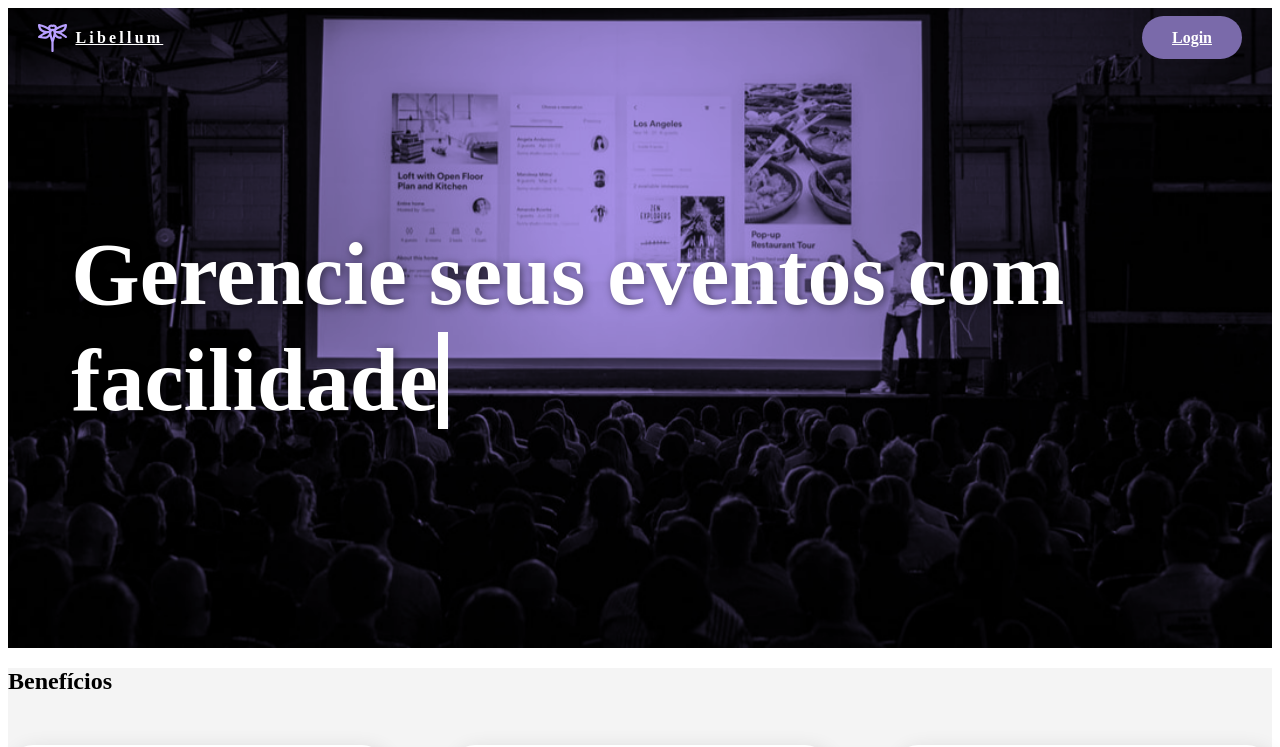
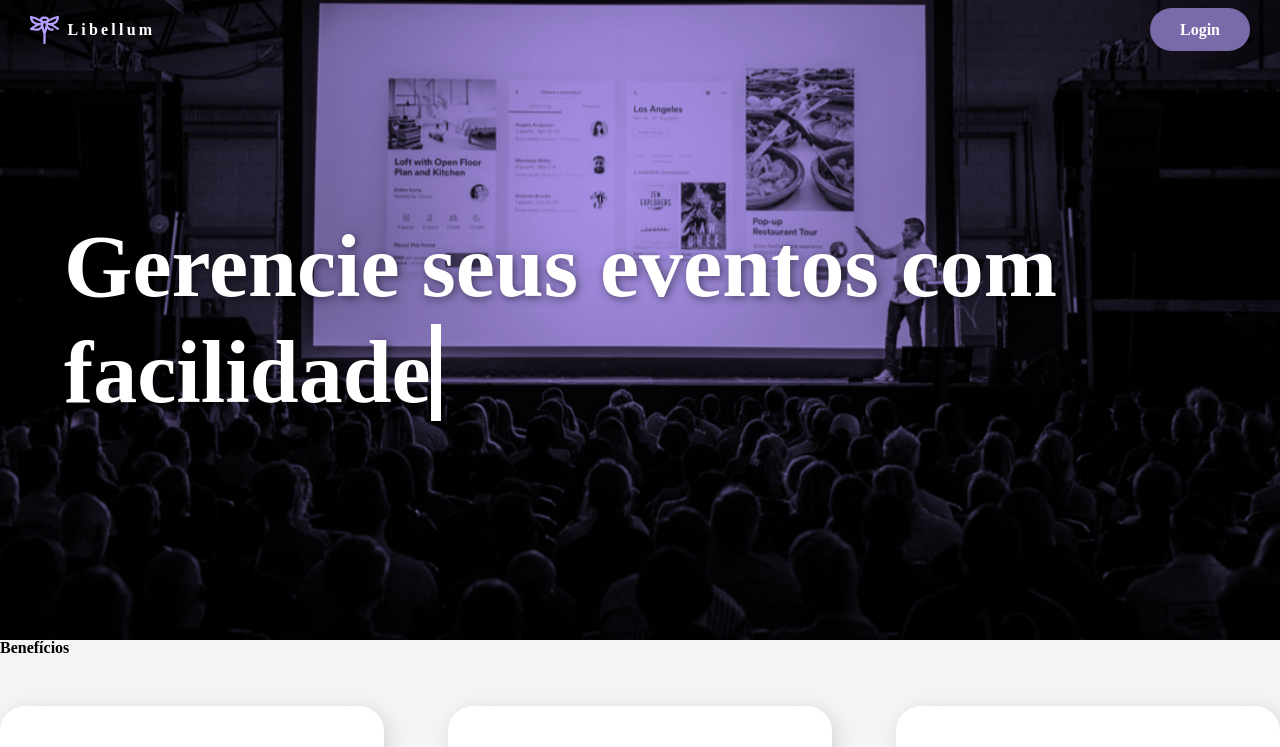
Before and after one commit to Libellumm/site-react, a React (Create React App) app: page / in a window 1280 px wide. Shown: the top 747 px of the page. Built offline with nearby package versions, Linux system fonts and the light colour scheme.

Commit message:
adicionando reset.css

```diff
--- a/src/App.js
+++ b/src/App.js
@@ -1,5 +1,6 @@
 import React from 'react';
 import { BrowserRouter, Switch, Route } from 'react-router-dom';
+import './reset.css';
 import './App.css';
 import Home from './pages/Home';
 import Dashboard from './pages/Dashboard';
--- /dev/null
+++ b/src/reset.css
@@ -0,0 +1,136 @@
+html, body, div, span, object, iframe,
+h1, h2, h3, h4, h5, h6, p, blockquote, pre,
+abbr, address, cite, code,
+del, dfn, em, img, ins, kbd, q, samp,
+small, strong, sub, sup, var,
+b, i,
+dl, dt, dd, ol, ul, li,
+fieldset, form, label, legend,
+table, caption, tbody, tfoot, thead, tr, th, td,
+article, aside, canvas, details, figcaption, figure,
+footer, header, hgroup, menu, nav, section, summary,
+time, mark, audio, video {
+    margin:0;
+    padding:0;
+    border:0;
+    outline:0;
+    font-size:100%;
+    vertical-align:baseline;
+    background:transparent;
+}
+
+body {
+    line-height:1;
+}
+
+article,aside,details,figcaption,figure,
+footer,header,hgroup,menu,nav,section {
+    display:block;
+}
+
+nav ul {
+    list-style:none;
+}
+
+blockquote, q {
+    quotes:none;
+}
+
+blockquote:before, blockquote:after,
+q:before, q:after {
+    content:'';
+    content:none;
+}
+
+a {
+    margin:0;
+    padding:0;
+    font-size:100%;
+    vertical-align:baseline;
+    background:transparent;
+    text-decoration: none;
+}
+
+/* change colours to suit your needs */
+ins {
+    background-color:#ff9;
+    color:#000;
+    text-decoration:none;
+}
+
+/* change colours to suit your needs */
+mark {
+    background-color:#ff9;
+    color:#000;
+    font-style:italic;
+    font-weight:bold;
+}
+
+del {
+    text-decoration: line-through;
+}
+
+abbr[title], dfn[title] {
+    border-bottom:1px dotted;
+    cursor:help;
+}
+
+table {
+    border-collapse:collapse;
+    border-spacing:0;
+}
+
+/* change border colour to suit your needs */
+hr {
+    display:block;
+    height:1px;
+    border:0;
+    border-top:1px solid #cccccc;
+    margin:1em 0;
+    padding:0;
+}
+
+input, select {
+    vertical-align:middle;
+    border: none;
+}
+
+/* --------------- */
+
+/* Reset Button CSS */
+
+button {
+  border: none;
+  margin: 0;
+  padding: 0;
+  width: auto;
+  overflow: visible;
+
+  background: transparent;
+
+  /* inherit font & color from ancestor */
+  color: inherit;
+  font: inherit;
+
+  /* Normalize `line-height`. Cannot be changed from `normal` in Firefox 4+. */
+  line-height: normal;
+
+  /* Corrects font smoothing for webkit */
+  -webkit-font-smoothing: inherit;
+  -moz-osx-font-smoothing: inherit;
+}
+
+input[type=submit]{
+  /* Corrects inability to style clickable `input` types in iOS */
+  -webkit-appearance: none;
+  -moz-appearance: none;
+   appearance: none;
+   border-radius: 0;
+   border: none;
+}
+
+/* Remove excess padding and border in Firefox 4+ */
+::-moz-focus-inner {
+  border: 0;
+  padding: 0;
+}
```
